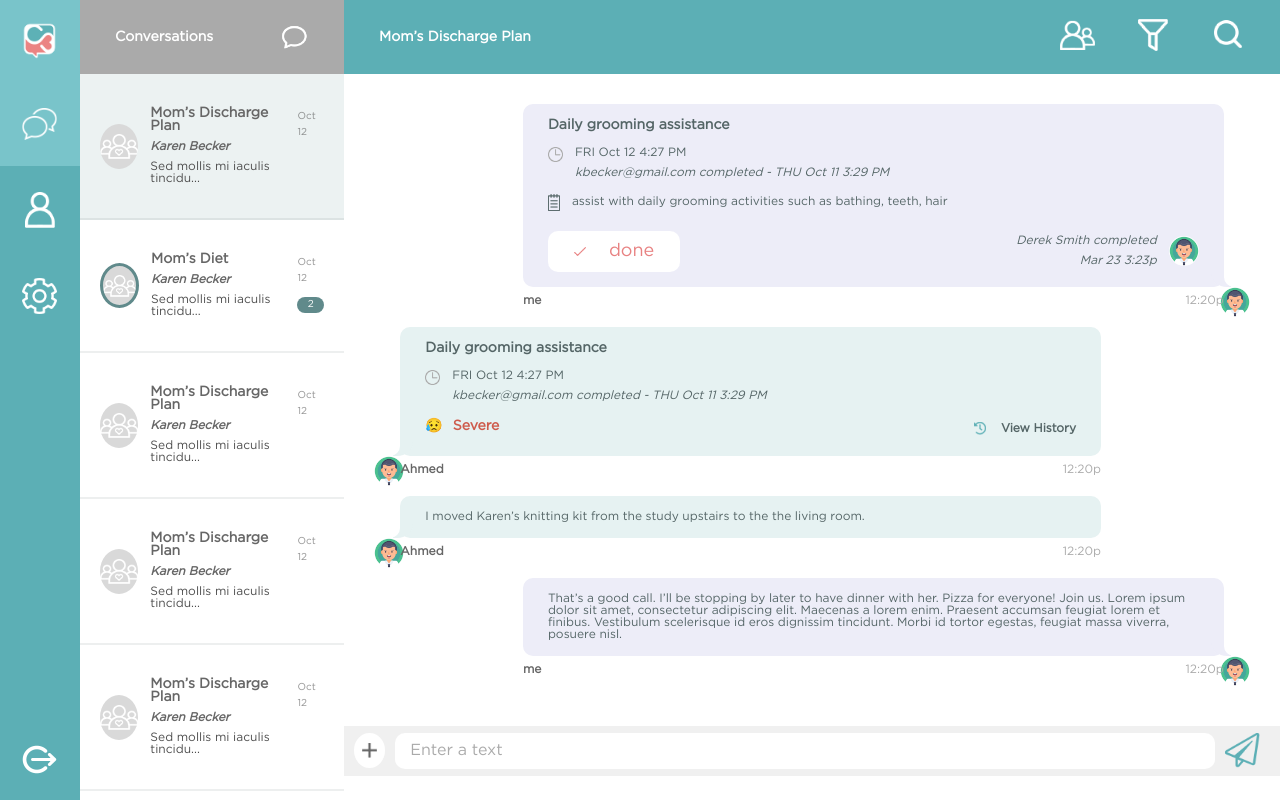
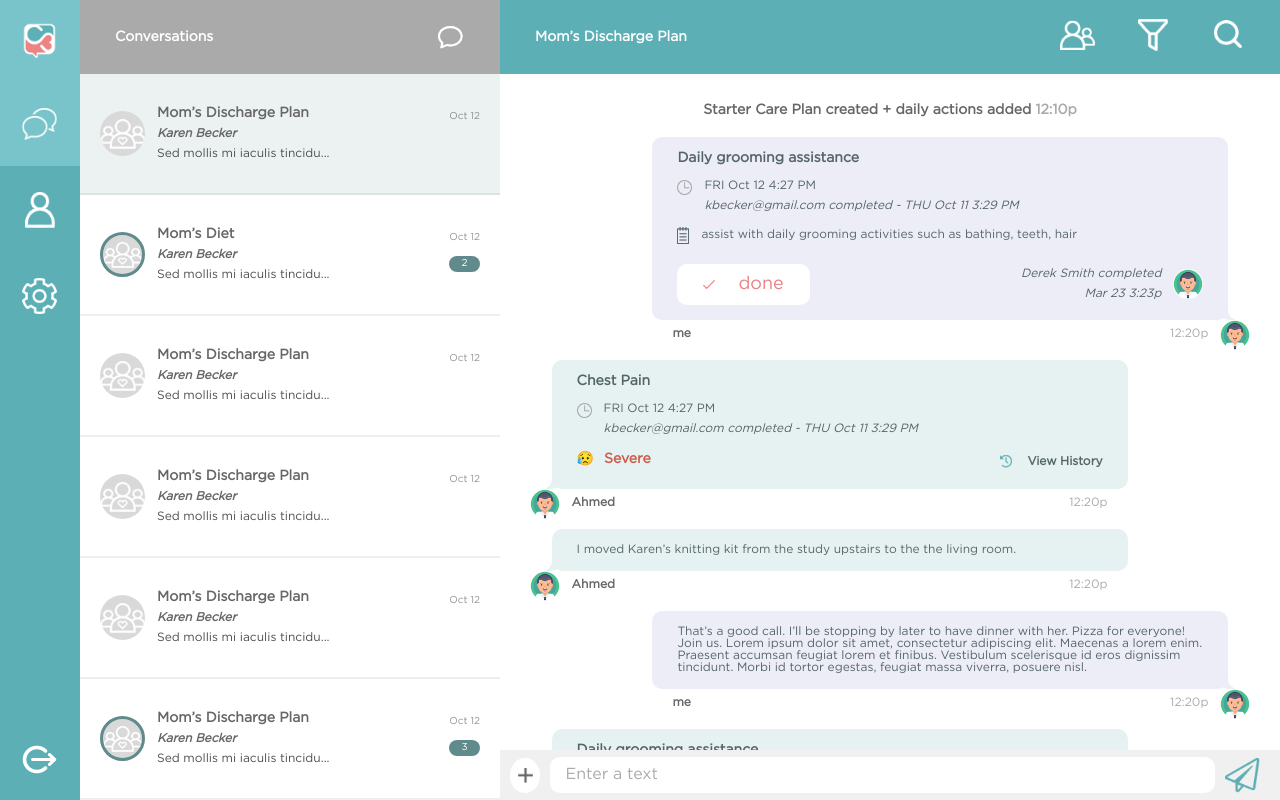
Before and after one commit to Dinakhaled/Blink22-React-task, a React (Create React App) app: page / in a window 1280 px wide. Built offline with nearby package versions, Linux system fonts and the light colour scheme.

Commit message:
4-chat-main-content handle chat grid in small laptop

```diff
--- a/src/FakeData/Conversation.json
+++ b/src/FakeData/Conversation.json
@@ -1,6 +1,14 @@
 [
   {"id": 1, "text": "assist with daily grooming activities such as bathing, teeth, hair", "date": "12:20p", "action": true, "from": "me", "hasInfo": true, "title": "Daily grooming assistance", "who": "me", "hasFooter": true, "textIcon": true},
-  {"id": 2, "text": "", "date": "12:20p", "action": false, "from": "them", "hasInfo": true, "hasLinks": true, "title": "Daily grooming assistance", "who": "Ahmed", "hasFooter": false, "textIcon": false, "label": "Severe"},
+  {"id": 2, "text": "", "date": "12:20p", "action": false, "from": "them", "hasInfo": true, "hasLinks": true, "title": "Chest Pain", "who": "Ahmed", "hasFooter": false, "textIcon": false, "label": "Severe"},
   {"id": 3, "text": "I moved Karen’s knitting kit from the study upstairs to the the living room.", "date": "12:20p", "action": false, "from": "them", "hasInfo": false, "title": "", "who": "Ahmed", "hasFooter": false, "textIcon": false},
-  {"id": 4, "text": "That’s a good call. I’ll be stopping by later to have dinner with her. Pizza for everyone! Join us. Lorem ipsum dolor sit amet, consectetur adipiscing elit. Maecenas a lorem enim. Praesent accumsan feugiat lorem et finibus. Vestibulum scelerisque id eros dignissim tincidunt. Morbi id tortor egestas, feugiat massa viverra, posuere nisl.", "date": "12:20p", "action": false, "from": "me", "hasInfo": false, "title": "", "who": "me", "hasFooter": false, "textIcon": false}
+  {"id": 4, "text": "That’s a good call. I’ll be stopping by later to have dinner with her. Pizza for everyone! Join us. Lorem ipsum dolor sit amet, consectetur adipiscing elit. Maecenas a lorem enim. Praesent accumsan feugiat lorem et finibus. Vestibulum scelerisque id eros dignissim tincidunt. Morbi id tortor egestas, feugiat massa viverra, posuere nisl.", "date": "12:20p", "action": false, "from": "me", "hasInfo": false, "title": "", "who": "me", "hasFooter": false, "textIcon": false},
+  {"id": 5, "text": "", "date": "12:20p", "action": false, "from": "them", "hasInfo": true, "hasLinks": true, "title": "Daily grooming assistance", "who": "Ahmed", "hasFooter": false, "textIcon": false, "label": "Severe"},
+  {"id": 6, "text": "assist with daily grooming activities such as bathing, teeth, hair", "date": "12:20p", "action": true, "from": "me", "hasInfo": true, "title": "Daily grooming assistance", "who": "me", "hasFooter": true, "textIcon": true},
+  {"id": 7, "text": "assist with daily grooming activities such as bathing, teeth, hair", "date": "12:20p", "action": true, "from": "me", "hasInfo": true, "title": "Daily grooming assistance", "who": "me", "hasFooter": true, "textIcon": true},
+  {"id": 8, "text": "", "date": "12:20p", "action": false, "from": "them", "hasInfo": true, "hasLinks": true, "title": "Chest Pain", "who": "Ahmed", "hasFooter": false, "textIcon": false, "label": "Severe"},
+  {"id": 9, "text": "I moved Karen’s knitting kit from the study upstairs to the the living room.", "date": "12:20p", "action": false, "from": "them", "hasInfo": false, "title": "", "who": "Ahmed", "hasFooter": false, "textIcon": false},
+  {"id": 10, "text": "That’s a good call. I’ll be stopping by later to have dinner with her. Pizza for everyone! Join us. Lorem ipsum dolor sit amet, consectetur adipiscing elit. Maecenas a lorem enim. Praesent accumsan feugiat lorem et finibus. Vestibulum scelerisque id eros dignissim tincidunt. Morbi id tortor egestas, feugiat massa viverra, posuere nisl.", "date": "12:20p", "action": false, "from": "me", "hasInfo": false, "title": "", "who": "me", "hasFooter": false, "textIcon": false},
+  {"id": 11, "text": "", "date": "12:20p", "action": false, "from": "them", "hasInfo": true, "hasLinks": true, "title": "Daily grooming assistance", "who": "Ahmed", "hasFooter": false, "textIcon": false, "label": "Severe"},
+  {"id": 12, "text": "assist with daily grooming activities such as bathing, teeth, hair", "date": "12:20p", "action": true, "from": "me", "hasInfo": true, "title": "Daily grooming assistance", "who": "me", "hasFooter": true, "textIcon": true}
 ]
--- a/src/components/ActionsBar/ActionsBar.js
+++ b/src/components/ActionsBar/ActionsBar.js
@@ -1,5 +1,10 @@
 import React from 'react';
 import "./ActionsBar.scss";
+
+/*
+  Action bar is used for drawing list of actions
+  @props: {title, action}
+*/
 
 const ActionsBar = ({title, actions}) => {
   return (
--- a/src/components/Button/Button.js
+++ b/src/components/Button/Button.js
@@ -1,11 +1,16 @@
 import React from 'react';
 import "./Button.scss";
 
-const Button = ({theme, icon}) => {
+/*
+  Button component for general used
+  @props: {theme, icon, text}
+*/
+
+const Button = ({theme, icon, text}) => {
   return (
     <button className={`btn ${theme}`}>
       {icon && icon}
-      done
+      {text}
     </button>
   );
 }
--- a/src/components/ChatBubble/ChatBubble.js
+++ b/src/components/ChatBubble/ChatBubble.js
@@ -4,6 +4,11 @@ import checkMark from '../../assets/images/check_light.png';
 import Button from '../Button/Button';
 import historyIcon from "../../assets/images/history-icon.png";
 import "./ChatBubble.scss";
+
+/*
+  ChatBubble component for render conversation bubble with different content
+  @props: {from, who, date, action, text, children, title, textIcon, hasFooter, label, labelIcon, hasLinks}
+*/
 
 const ChatBubble = ({from, who, date, action, text, children, title, textIcon, hasFooter, label, labelIcon, hasLinks}) => {
   return (
@@ -14,7 +19,7 @@ const ChatBubble = ({from, who, date, action, text, children, title, textIcon, h
           {children}
           {text && <p className={`m-0 d-flex flex-center ${action ? 'mb-15' : ''}`}>{textIcon}{text}</p>}
           {hasFooter && <div className='chat-bubble__footer mt-20'>
-            {action && <Button icon={<img src={checkMark} className='icon' alt='checkMark' />} theme='primary' />}
+            {action && <Button icon={<img src={checkMark} className='icon' alt='checkMark' />} theme='primary' text="done" />}
             {label && <p className="chat-bubble__important-label"><span>{labelIcon}</span>{label}</p>}
             <div className="chat-bubble__footer__info">
                 <div>
--- a/src/components/ChatBubble/ChatBubble.scss
+++ b/src/components/ChatBubble/ChatBubble.scss
@@ -73,17 +73,33 @@
 
     .who {
       position: absolute;
-      left: 0;
+      left: 8px;
       bottom: -20px;
       color: $gray50;
       font-weight: 600;
+
+      @media only screen and (min-width: 768px) {
+        left: 20px;
+      }
+
+      @media only screen and (min-width: 1300px) {
+        left: 8px;
+      }
     }
 
     .date {
       position: absolute;
-      right: 0;
+      right: 8px;
       bottom: -20px;
       color: $grayA;
+
+      @media only screen and (min-width: 768px) {
+        right: 20px;
+      }
+
+      @media only screen and (min-width: 1300px) {
+        right: 8px;
+      }
     }
 
     * {
--- a/src/components/Info/Info.js
+++ b/src/components/Info/Info.js
@@ -1,6 +1,11 @@
 import React from 'react';
 import avatarDefault from "../../assets/images/careteam_copy.png";
 import "./Info.scss";
+
+/*
+  Info component for render media design avatar/icon beside some texts
+  @props: {title, subTitle, text, date, image, tag, ImgSize, alignment}
+*/
 
 const Info = ({title, subTitle, text, date, image, tag, ImgSize, alignment}) => {
   return (
--- a/src/components/Input/Input.js
+++ b/src/components/Input/Input.js
@@ -1,5 +1,10 @@
 import React from 'react';
 import "./Input.scss";
+
+/*
+  Input component for general used
+  @props: {type, placeholder}
+*/
 
 const Input = ({type, placeholder}) => {
   return (
--- a/src/containers/Chat/Chat.scss
+++ b/src/containers/Chat/Chat.scss
@@ -1,4 +1,12 @@
 .chat {
   display: grid;
   grid-template-columns: 22% 78%;
+
+  @media only screen and (min-width: 768px) {
+    grid-template-columns: 35% 65%;
+  }
+
+  @media only screen and (min-width: 1300px) {
+    grid-template-columns: 22% 78%;
+  }
 }
--- a/src/containers/Conversation/Conversation.js
+++ b/src/containers/Conversation/Conversation.js
@@ -24,6 +24,7 @@ class Conversation extends Component {
     }
   }
 
+  // Render ChatBubbles from ConversationData array
   renderConversation = (ConversationData) => {
     return ConversationData.map(({from, who, date, action, text, hasLinks, title, textIcon, hasFooter, hasInfo, id, label}) => (
       <ChatBubble
@@ -59,6 +60,7 @@ class Conversation extends Component {
       <div>
         <ActionsBar actions={headerActions} title='Mom’s Discharge Plan' />
         <div className='p-30 conversation__container'>
+          <h4 className="text-center mb-20">Starter Care Plan created + daily actions added <span className='text-gray'>12:10p</span></h4>
           {this.renderConversation(ConversationData)}
         </div>
         <div className="conversation__footer">
--- a/src/containers/ConversationList/ConversationList.js
+++ b/src/containers/ConversationList/ConversationList.js
@@ -12,6 +12,7 @@ class ConversationList extends Component {
     }
   }
 
+  // Render conversation groups from conversationList array
   renderConversationList = (conversationList) => {
     const { activeConversationId } = this.state;
     return conversationList.map(item => (
--- a/src/scss/_general.scss
+++ b/src/scss/_general.scss
@@ -15,6 +15,10 @@ body {
 
 .text-white {
   color: $white;
+}
+
+.text-gray {
+  color: $grayA;
 }
 
 .d-flex {
@@ -36,6 +40,10 @@ body {
   font-weight: 600;
 }
 
+.text-center {
+  text-align: center;
+}
+
 /* =============
 Custom style for the scrolls
 Works on Chrome/Edge/Safari
```
